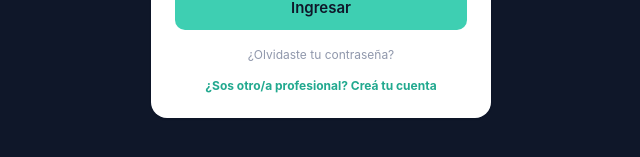
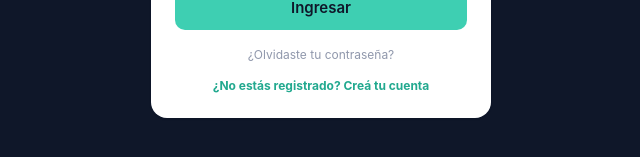
Before and after one commit to pedromarchese98/Agenda-Psicologica-, a Next.js app in the folder agenda-app/: page /login in a window 1280 px wide. Shown: the part 511-668 px from the top of the page, without its empty margins (319-959 px from the left). Built offline with nearby package versions, Linux system fonts and the light colour scheme; no server answers.

Commit message:
Add files via upload

```diff
--- a/agenda-app/app/login/page.js
+++ b/agenda-app/app/login/page.js
@@ -130,7 +130,7 @@ export default function LoginPage() {
             onClick={() => { setMode('signup'); setError(''); }}
             style={{ background: 'none', border: 'none', color: 'var(--teal-dk)', fontSize: 12, cursor: 'pointer', fontWeight: 700 }}
           >
-            ¿Sos otro/a profesional? Creá tu cuenta
+            ¿No estás registrado? Creá tu cuenta
           </button>
         </form>
       ) : mode === 'signup' ? (
```
Also changed, not shown: agenda-app/app/icon.svg (added).
